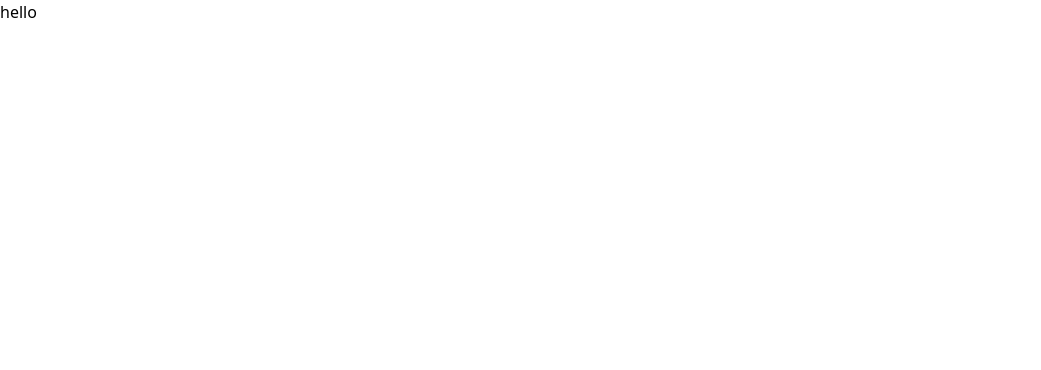
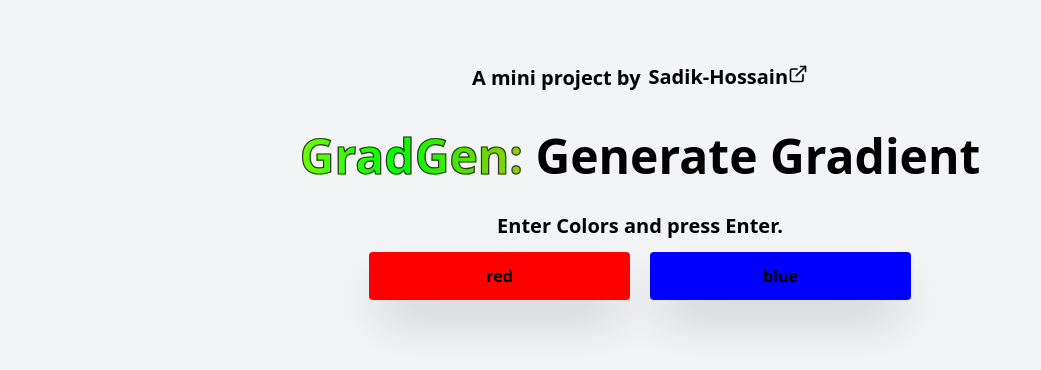
Before and after one commit to Sadik-Hossain/gradgen, a React (Vite) app: page / in a window 1280 px wide. Shown: the top 370 px of the page, without its empty margins (0-1041 px from the left). Built offline with nearby package versions, Linux system fonts and the light colour scheme.

Commit message:
input added and styled

```diff
--- a/index.html
+++ b/index.html
@@ -1,10 +1,10 @@
 <!DOCTYPE html>
 <html lang="en">
-  <head>
+  <link>
     <meta charset="UTF-8" />
-    <link rel="icon" type="image/svg+xml" href="/vite.svg" />
+    <link rel="icon" type="image/svg+xml" href="/favicon.ico" >
     <meta name="viewport" content="width=device-width, initial-scale=1.0" />
-    <title>Vite + React</title>
+    <title>Gradgen | Sadik-Hossain</title>
   </head>
   <body>
     <div id="root"></div>
--- a/package.json
+++ b/package.json
@@ -11,7 +11,8 @@
   "dependencies": {
     "chroma-js": "^2.4.2",
     "react": "^18.2.0",
-    "react-dom": "^18.2.0"
+    "react-dom": "^18.2.0",
+    "react-icons": "^4.4.0"
   },
   "devDependencies": {
     "@types/react": "^18.0.17",
--- a/src/App.css
+++ b/src/App.css
@@ -1,41 +1,14 @@
-#root {
-  max-width: 1280px;
-  margin: 0 auto;
-  padding: 2rem;
-  text-align: center;
+.text-grad {
+  background: linear-gradient(to left, orange, lime, yellow, red, hotpink);
+  -webkit-background-clip: text;
+  background-clip: text;
+  background-size: 400%;
+  animation: animate 10s linear infinite;
+  -webkit-text-stroke: 1.2px rgb(54, 50, 50);
+  -webkit-text-fill-color: transparent;
 }
-
-.logo {
-  height: 6em;
-  padding: 1.5em;
-  will-change: filter;
-}
-.logo:hover {
-  filter: drop-shadow(0 0 2em #646cffaa);
-}
-.logo.react:hover {
-  filter: drop-shadow(0 0 2em #61dafbaa);
-}
-
-@keyframes logo-spin {
-  from {
-    transform: rotate(0deg);
-  }
+@keyframes animate {
   to {
-    transform: rotate(360deg);
+    background-position: 400%;
   }
 }
-
-@media (prefers-reduced-motion: no-preference) {
-  a:nth-of-type(2) .logo {
-    animation: logo-spin infinite 20s linear;
-  }
-}
-
-.card {
-  padding: 2em;
-}
-
-.read-the-docs {
-  color: #888;
-}
--- a/src/App.jsx
+++ b/src/App.jsx
@@ -1,10 +1,68 @@
-// import './App.css'
+import { useState, useRef } from "react";
+import { FiExternalLink } from "react-icons/fi";
+import "./App.css";
+function App() {
+  const [color1, setColor1] = useState("red");
+  const [color2, setColor2] = useState("blue");
+  const input1 = useRef(color1);
+  const input2 = useRef(color2);
+  const inputColor1 = { background: color1 };
+  const inputColor2 = { background: color2 };
+  function onSubmit(e) {
+    e.preventDefault();
+    setColor1(input1.current.value);
+    setColor2(input2.current.value);
+  }
+  return (
+    <>
+      <div className="flex  bg-gray-100 justify-center  h-screen inset-0 px-10">
+        <div className="px-4 py-6">
+          <h1 className="md:text-xl  text-black font-extrabold text-center text-2xl my-10">
+            A mini project by
+            <a href="https://github.com/Sadik-Hossain" target={"_blank"}>
+              <span className="inline-block ml-2 animate-bounce hover:border-dashed hover:border-b-2 hover:border-blue-500 transition-all">
+                Sadik-Hossain
+                <FiExternalLink className="inline align-baseline" />
+              </span>
+            </a>
+          </h1>
+          <h1 className="md:text-5xl text-black font-extrabold text-center text-2xl">
+            <span className="text-grad ">GradGen:</span> Generate Gradient
+          </h1>
+          <h2 className="text-xl text-black text-center py-3 mt-5 font-semibold">
+            Enter Colors and press Enter.
+          </h2>
+          {/*
+        //* taking input
+        */}
+          <div className="flex items-center justify-center flex-wrap">
+            <form className="flex gap-5 justify-center items-center flex-wrap">
+              <input
+                type="text"
+                ref={input1}
+                defaultValue={color1}
+                className="rounded px-2 py-3 text-center shadow-2xl font-bold bg-white"
+                style={inputColor1}
+              />
 
-function App() {
-  return (
-    <div className="App">
-      <h1>hello</h1>
-    </div>
+              <input
+                type="text"
+                ref={input2}
+                defaultValue={color2}
+                className="rounded px-2 py-3 text-center shadow-2xl font-bold bg-white"
+                style={inputColor2}
+              />
+
+              <input
+                type="submit"
+                className="hidden"
+                onClick={(e) => onSubmit(e)}
+              />
+            </form>
+          </div>
+        </div>
+      </div>
+    </>
   );
 }
 
--- /dev/null
+++ b/src/Gradgen.jsx
@@ -0,0 +1,18 @@
+import { useState, useEffect, useRef } from "react";
+import chroma from "chroma-js";
+
+const Gradgen = () => {
+  const [color1, setColor1] = useState("#FF6347");
+  const [color2, setColor2] = useState("#0000FF");
+
+  return (
+    <div
+      className="flex items-center bg-gray-900 justify-center md:fixed h-screen inset-0 px-10"
+      // style={ulStyle}
+    >
+      <h1>Hello </h1>
+    </div>
+  );
+};
+
+export default Gradgen;
```
Also changed, not shown: 2 other files (tests, documents, lock files or other folders).
